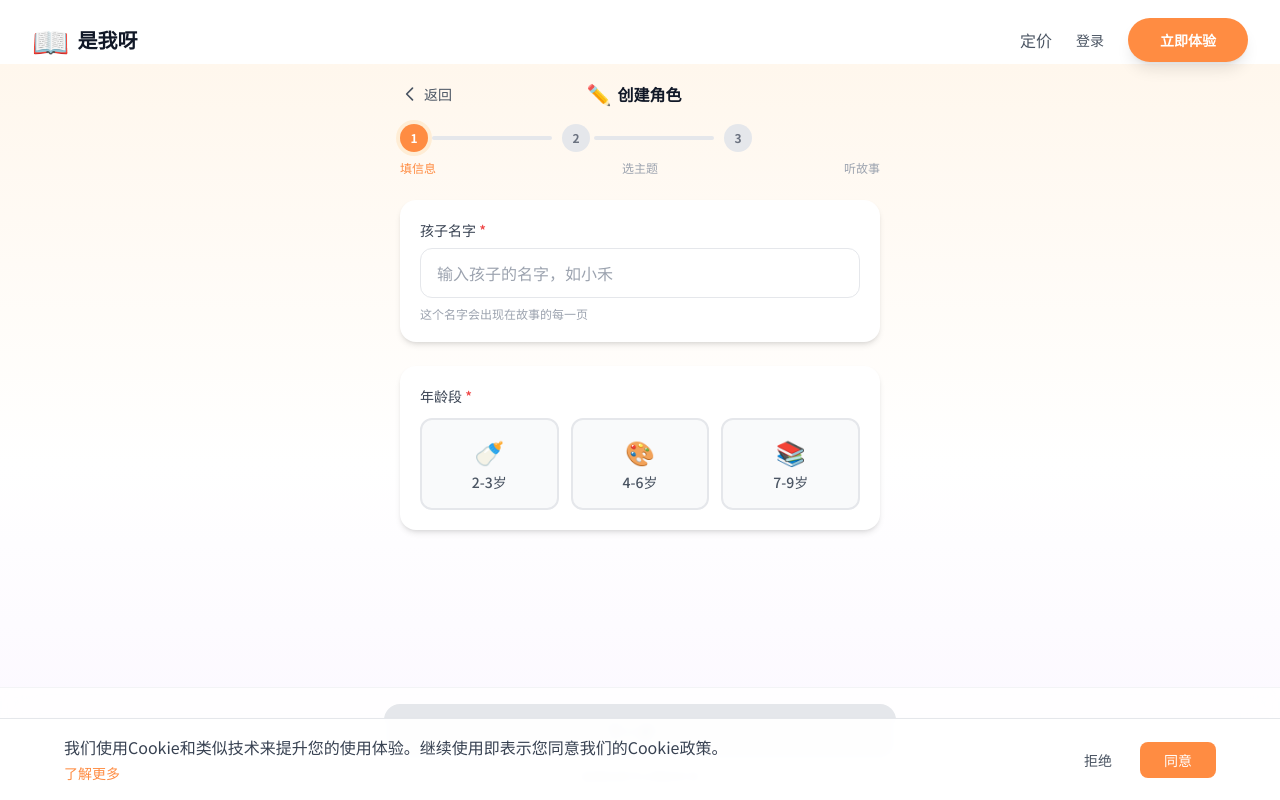
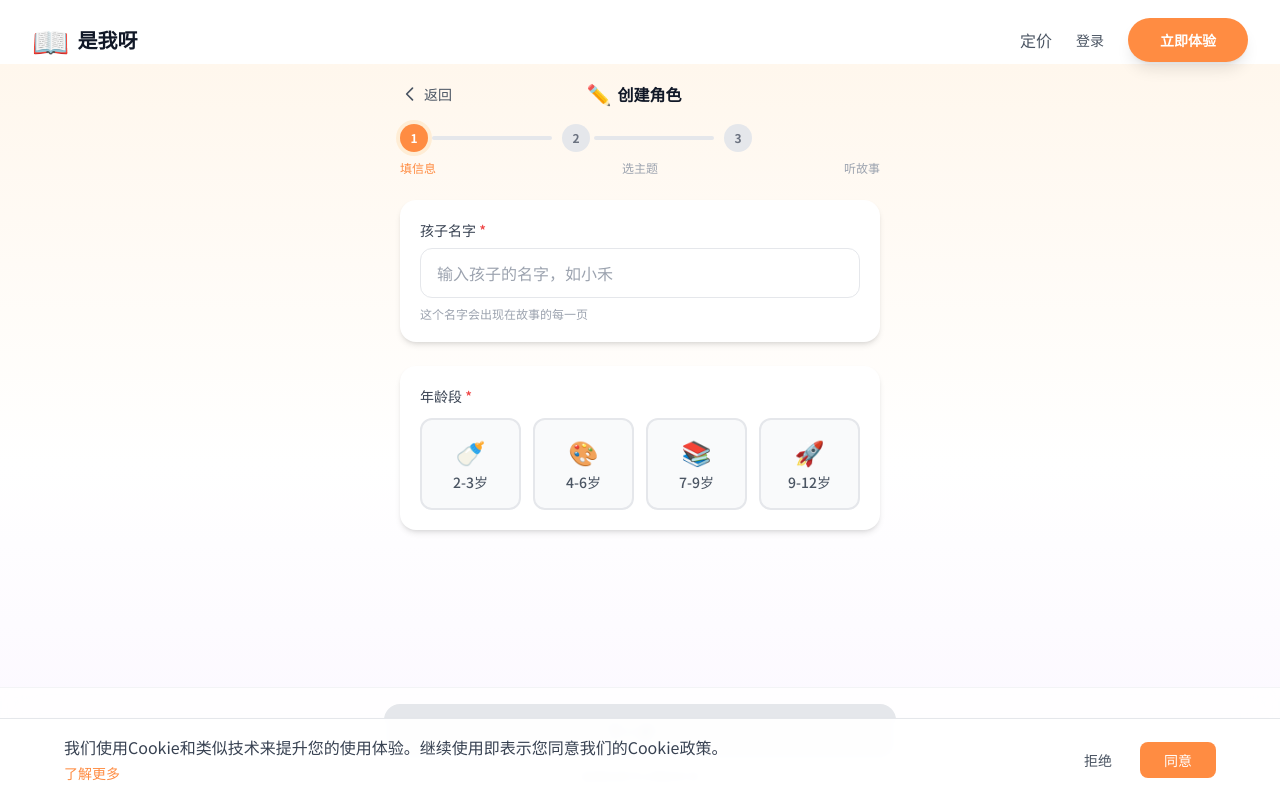
Before and after one commit to seller-mind/itsmebook, a Next.js app: page /create in a window 1280 px wide. Shown: the top 800 px of the page. Built offline with nearby package versions, Linux system fonts and the light colour scheme; a web font is replaced by a local one.

Commit message:
feat: 年龄段新增9-12岁选项

```diff
--- a/app/create/page.tsx
+++ b/app/create/page.tsx
@@ -3,7 +3,7 @@
 import { useState } from "react";
 import { useRouter } from "next/navigation";
 
-type AgeGroup = "2-3" | "4-6" | "7-9" | "";
+type AgeGroup = "2-3" | "4-6" | "7-9" | "9-12" | "";
 type Animal = "dog" | "cat" | "dinosaur" | "rabbit" | "bear" | "dolphin" | "unicorn" | "monkey" | "";
 type Color = "red" | "orange" | "yellow" | "green" | "blue" | "purple" | "pink" | "";
 type Personality = "brave" | "curious" | "shy" | "active" | "gentle" | "stubborn";
@@ -229,11 +229,12 @@ export default function CreatePage() {
         <label className="block text-sm font-medium text-gray-700 mb-3">
           年龄段 <span className="text-red-500">*</span>
         </label>
-        <div className="grid grid-cols-3 gap-3">
+        <div className="grid grid-cols-4 gap-3">
           {[
             { value: "2-3" as AgeGroup, emoji: "🍼", label: "2-3岁" },
             { value: "4-6" as AgeGroup, emoji: "🎨", label: "4-6岁" },
             { value: "7-9" as AgeGroup, emoji: "📚", label: "7-9岁" },
+            { value: "9-12" as AgeGroup, emoji: "🚀", label: "9-12岁" },
           ].map((age) => (
             <button
               key={age.value}
```
